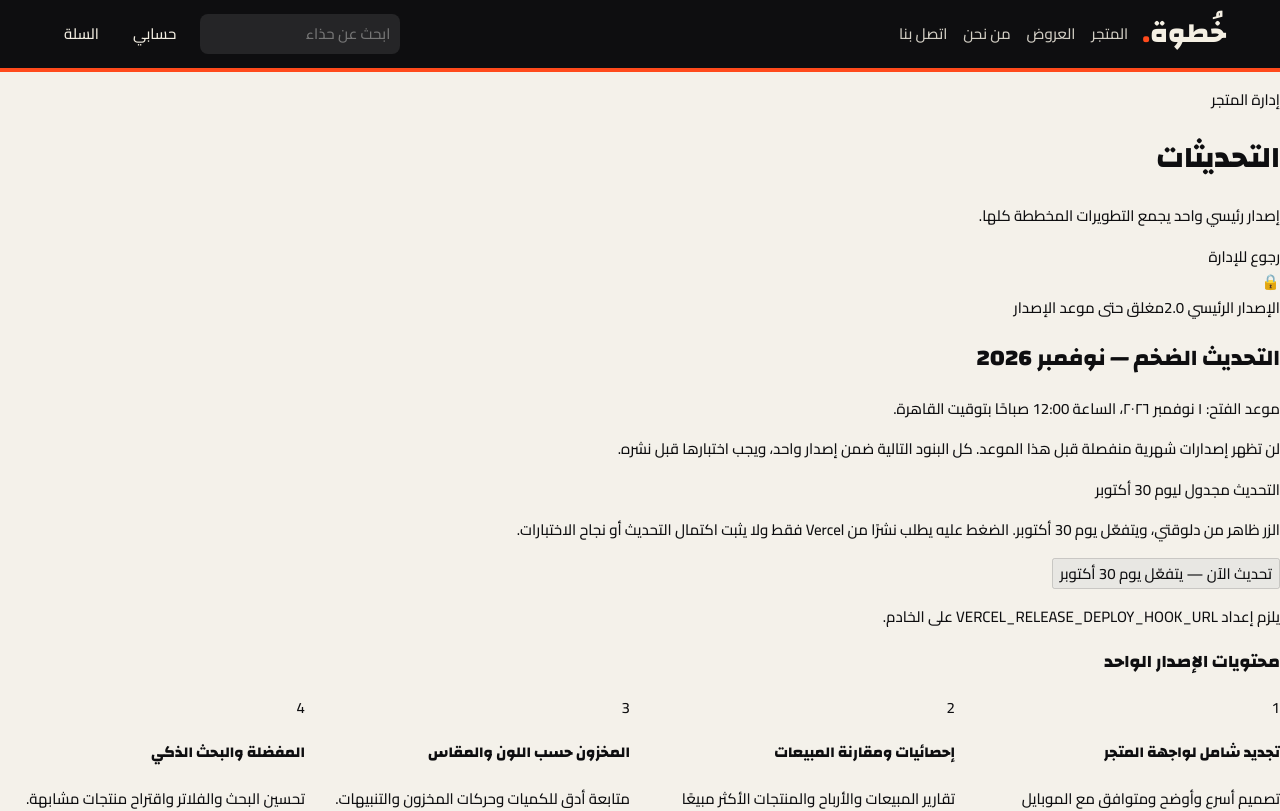
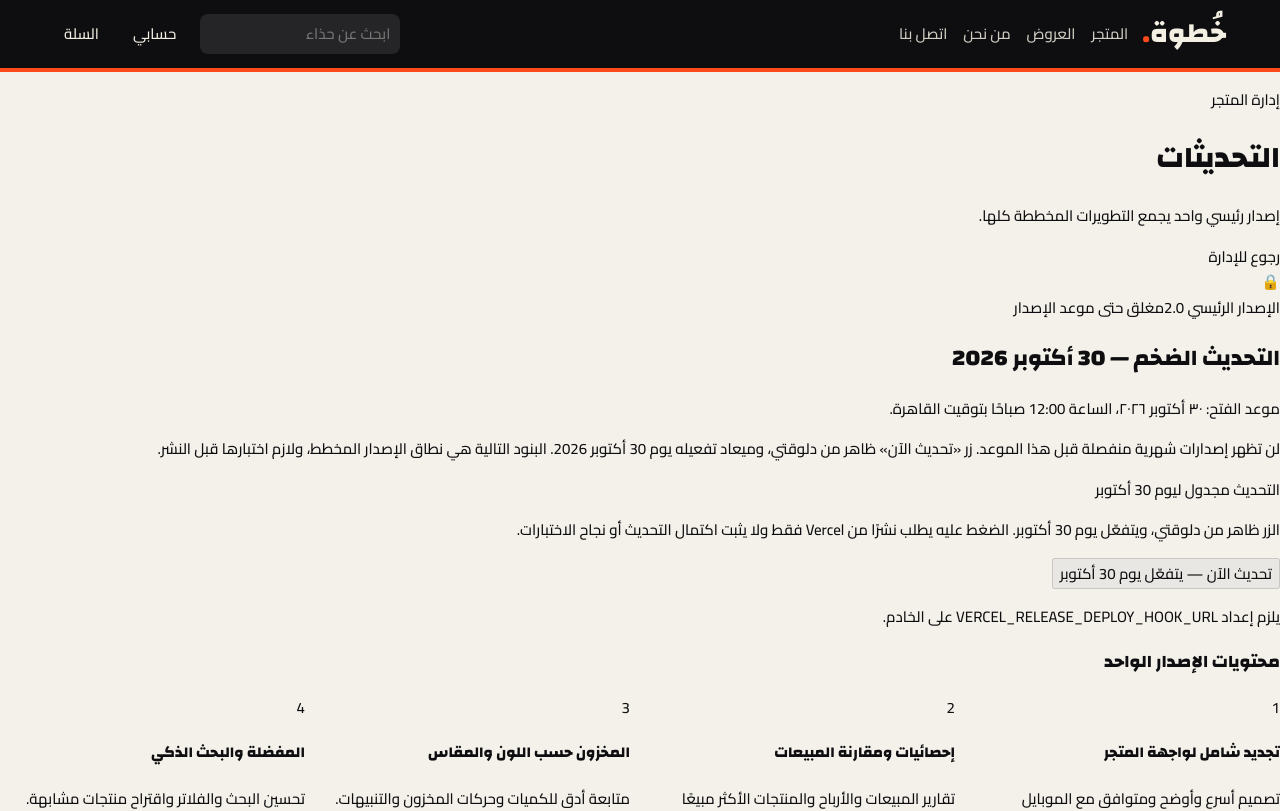
Before and after one commit to rty247931-alt/Ali-or-mostafa, a Next.js app: page /admin/updates in a window 1280 px wide. Shown: the top 811 px of the page. Built offline with nearby package versions, Linux system fonts and the light colour scheme; no server answers; the database is empty.

Commit message:
Align release page with October 30 activation date

```diff
--- a/src/app/admin/updates/page.tsx
+++ b/src/app/admin/updates/page.tsx
@@ -3,7 +3,7 @@ import ReleaseAction from "./ReleaseAction";
 
 export const dynamic = "force-dynamic";
 
-const RELEASE_AT = new Date("2026-11-01T00:00:00+02:00");
+const RELEASE_AT = new Date("2026-10-30T00:00:00+02:00");
 const features = [
   { title: "تجديد شامل لواجهة المتجر", detail: "تصميم أسرع وأوضح ومتوافق مع الموبايل والكمبيوتر." },
   { title: "إحصائيات ومقارنة المبيعات", detail: "تقارير المبيعات والأرباح والمنتجات الأكثر مبيعًا والمخزون المنخفض." },
@@ -43,9 +43,9 @@ export default function AdminUpdatesPage() {
                 <span className="rounded-full bg-gray-100 px-3 py-1 text-xs font-bold">الإصدار الرئيسي 2.0</span>
                 <span className={`rounded-full px-3 py-1 text-xs font-bold ${unlocked ? "bg-emerald-100 text-emerald-800" : "bg-amber-100 text-amber-800"}`}>{unlocked ? "موعد الإصدار وصل" : "مغلق حتى موعد الإصدار"}</span>
               </div>
-              <h2 className="text-2xl font-bold">التحديث الضخم — نوفمبر 2026</h2>
+              <h2 className="text-2xl font-bold">التحديث الضخم — 30 أكتوبر 2026</h2>
               <p className="mt-2 text-sm text-gray-600">موعد الفتح: {releaseDate}، الساعة 12:00 صباحًا بتوقيت القاهرة.</p>
-              <p className="mt-3 max-w-2xl text-sm leading-6 text-gray-600">لن تظهر إصدارات شهرية منفصلة قبل هذا الموعد. كل البنود التالية ضمن إصدار واحد، ويجب اختبارها قبل نشره.</p>
+              <p className="mt-3 max-w-2xl text-sm leading-6 text-gray-600">لن تظهر إصدارات شهرية منفصلة قبل هذا الموعد. زر «تحديث الآن» ظاهر من دلوقتي، وميعاد تفعيله يوم 30 أكتوبر 2026. البنود التالية هي نطاق الإصدار المخطط، ولازم اختبارها قبل النشر.</p>
             </div>
           </div>
           <ReleaseAction configured={configured} />
```
